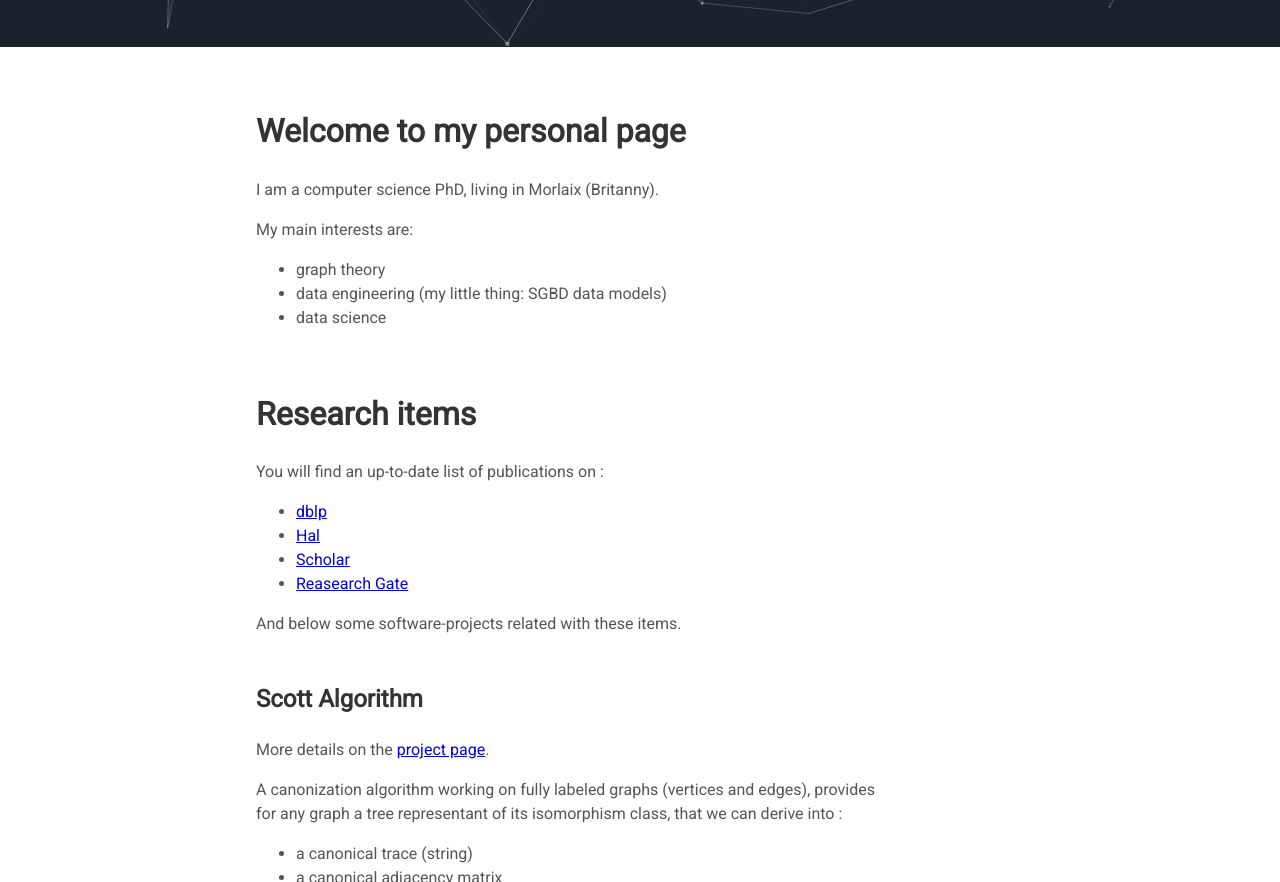
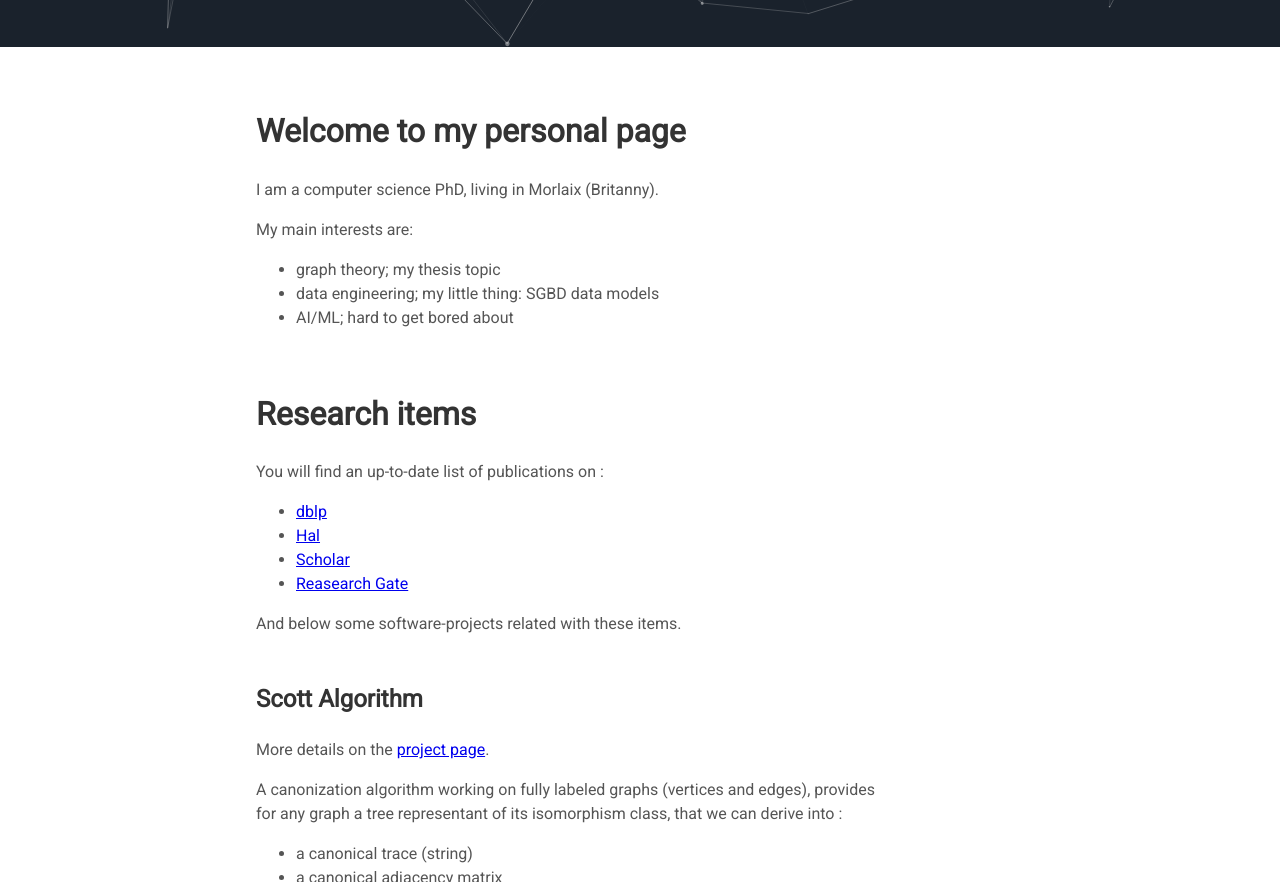
Before and after one commit to theplatypus/theplatypus.github.io__, a Jekyll site: the page built from index.md, in a window 1280 px wide and 900 px high, scrolled down 853 px, cut to the strip 0-882 px from the top of the window. Built offline with Jekyll 4.4.1, drawn with Linux system fonts in a browser that asks for light colours; some web fonts are replaced; our own code applies the rules of GitHub Pages for plain Markdown files.

Commit message:
Update index.md

```diff
--- a/index.md
+++ b/index.md
@@ -3,9 +3,9 @@
 I am a computer science PhD, living in Morlaix (Britanny).
 
 My main interests are:
- - graph theory
- - data engineering (my little thing: SGBD data models)
- - data science
+- graph theory; my thesis topic
+- data engineering; my little thing: SGBD data models
+- AI/ML; hard to get bored about
 
 ## Research items
 
```
